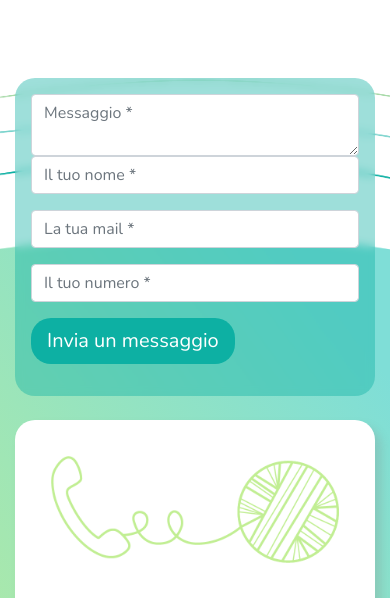
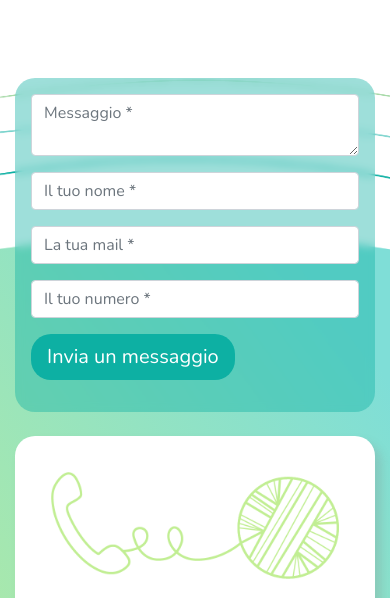
Before and after one commit to gidero95/sito-psy, a plain HTML site: page contatti.html in a window 390 px wide. Shown: the part 232-830 px from the top of the page. Drawn offline with nearby package versions, Linux system fonts and the light colour scheme.

Commit message:
Add files via upload

```diff
--- a/contatti.html
+++ b/contatti.html
@@ -64,11 +64,8 @@
           <form method="post" style="margin:0;">
 
             <div class="row">
-              <div class="col-lg-6">
-                <div>
-                  <textarea name="txtMsg" class="form-control" placeholder="Messaggio *"
-                    style="width: 100%; height: 100%;"></textarea>
-                </div>
+              <div class="col-lg-6 d-flex" >
+                  <textarea name="txtMsg" class="form-control" id="casella-testo"placeholder="Messaggio *" style="width: 100%;"></textarea>
               </div>
               <div class="col-lg-6">
                 <div class="form-group">
--- a/style.css
+++ b/style.css
@@ -170,8 +170,7 @@ a:hover {
     cursor:pointer;
     transition:all .4s ease-in-out;
     padding:1rem;
-
-    flex:2;
+    flex:1;
 
 }
 
@@ -199,6 +198,7 @@ a:hover {
 .card-home-top{
 
     background: rgba(13,176,163,0.4);
+    -webkit-backdrop-filter: blur(4px);
     backdrop-filter: blur(4px);
     font-size: 20;
     cursor: auto;
@@ -232,6 +232,7 @@ a:hover {
     background-color: rgba(13,176,163,0.8);
     padding-top: 1rem;
     padding-bottom: 1rem;
+    -webkit-backdrop-filter: blur(4px);
     backdrop-filter: blur(4px);
 
 
@@ -282,6 +283,7 @@ a:hover {
 .card-form{
 
     background-color: rgba(13,176,163,0.4);
+    -webkit-backdrop-filter: blur(4px);
     backdrop-filter: blur(4px);
 
 }
@@ -446,6 +448,9 @@ a:hover {
 
     }
 
+    #casella-testo{
+        margin-bottom: 1rem;
+    }
 }
 @media only screen and (max-width:767px){
 
```
Also changed, not shown: servizi.html (+4 -4 lines).
